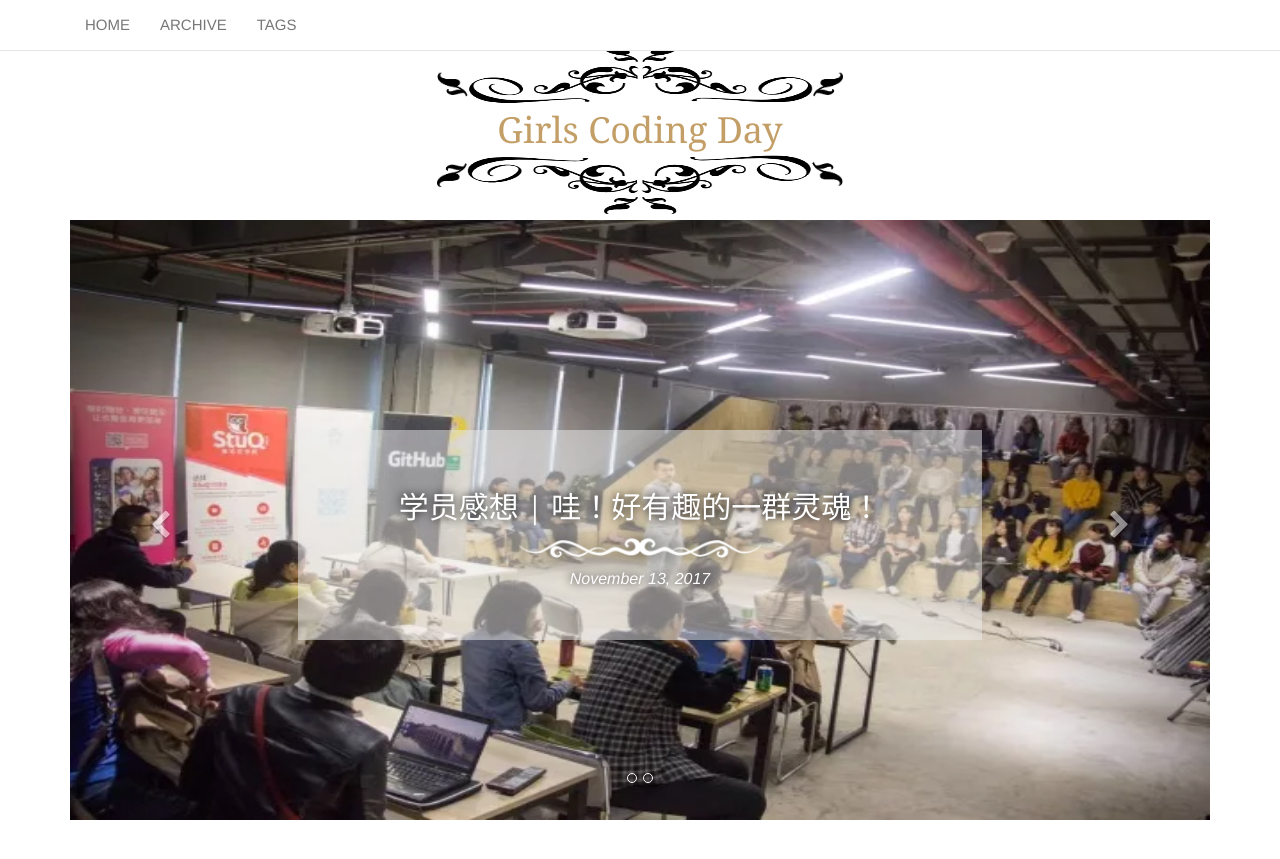
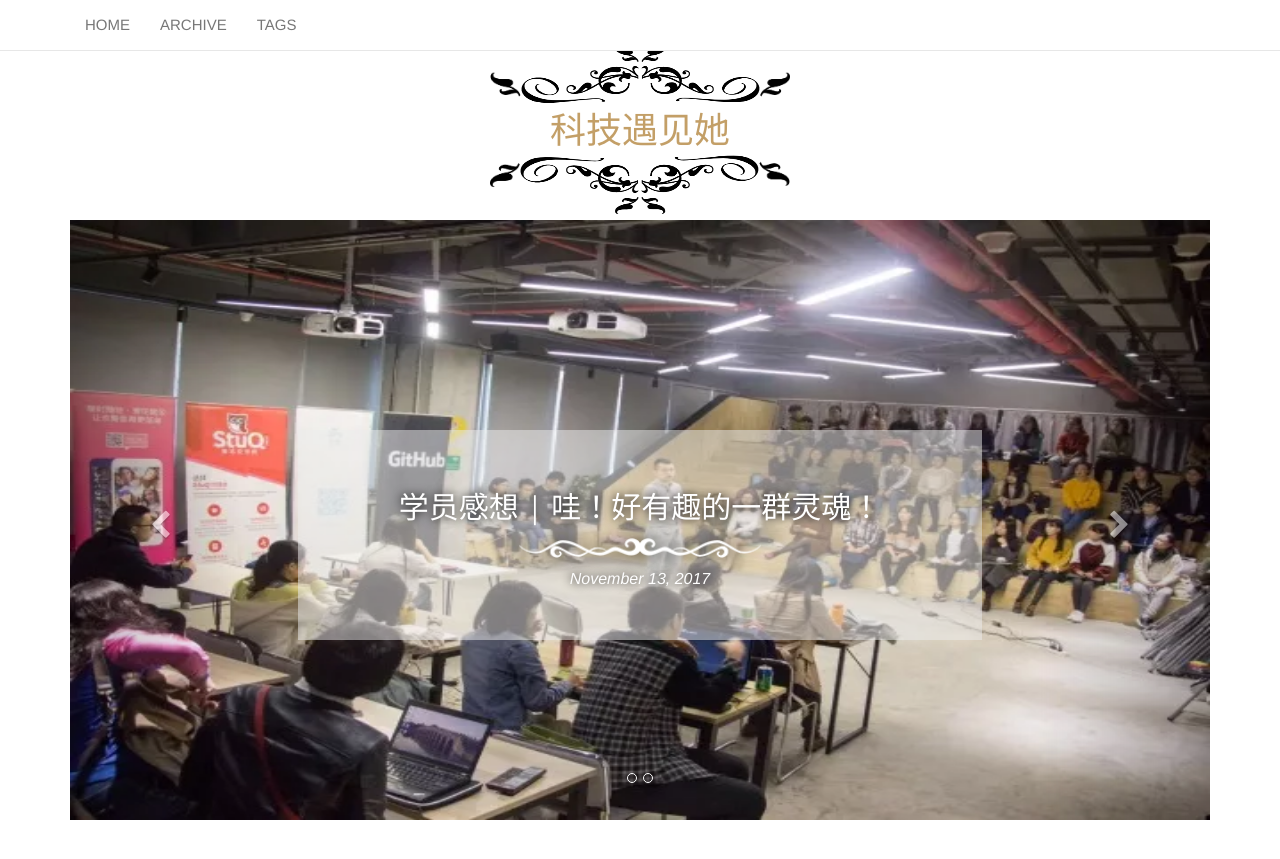
Before and after one commit to AdolfTWeismann/my-first-blog, a Jekyll site: the page built from index.html, in a window 1280 px wide and 900 px high. Shown: the top 859 px of the window. Built offline with Jekyll 4.4.1, drawn with Linux system fonts in a browser that asks for light colours; the list of posts is cut into pages by our own code; some of the changed lines change nothing that is shown; grey boxes are pictures that could not be loaded.

Commit message:
更新配置文件
自定义了标题

```diff
--- a/_config.yml
+++ b/_config.yml
@@ -1,11 +1,12 @@
 # "/" + 仓库的名字. 资源文件的路径组成部分
-baseurl: "/Girls-Coding-Day-Jekyll-blog-4"
+baseurl: "/my-first-blog"
 
 # 网页的标题
-title: "Girls Coding Day"
-username: yourname
+title: "科技遇见她"
+# 网站的主标题
+name: "我要完成一小时编程挑战 🥳"
 # 网站副标题
-description: "架起女性与编程的桥梁"
+description: "这是我的小世界，用于记录生活，工作"
 
 aboutme: "我的生活，工作 😉🍕🎧"
 
```
